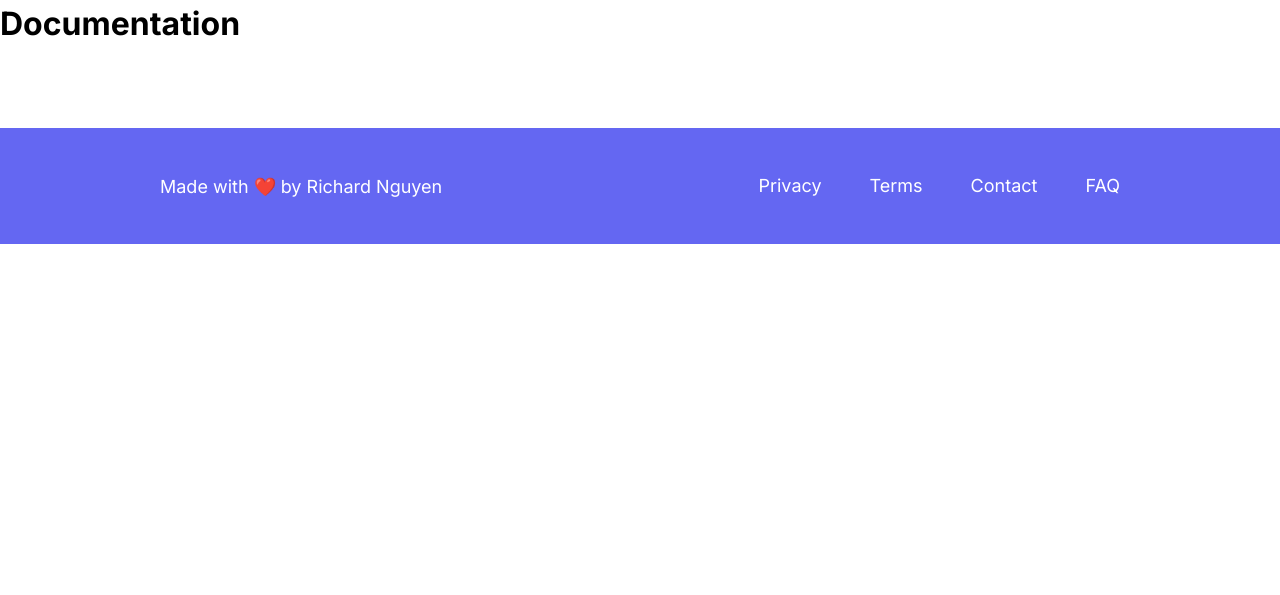
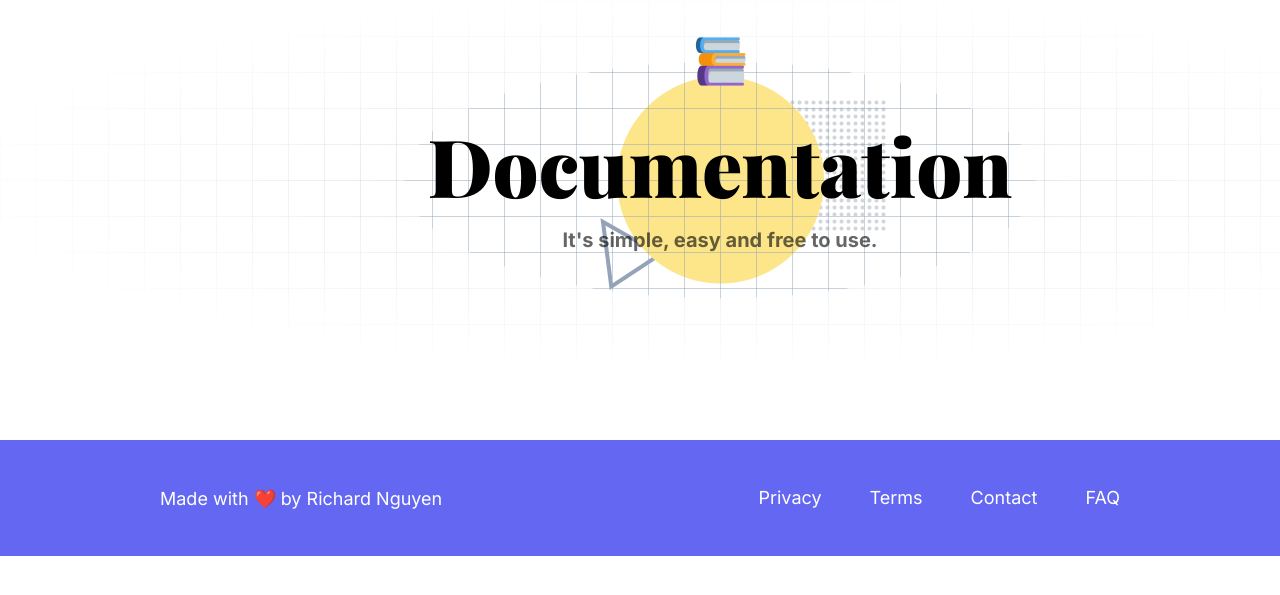
Before and after one commit to richardnguyen99/cursus-v1, a Flask app: page /docs in a window 1280 px wide; the page is wider, and only the part inside the window is pictured. Shown: the part 72-667 px from the top of that part. Run offline with Flask 3, Linux system fonts and the light colour scheme; parts of the project's set-up code (start-up, migrations or seed data) failed here and were passed over; some libraries are stand-ins or nearby versions; some web fonts are replaced.

Commit message:
feat: add banner for docs page

```diff
--- /dev/null
+++ b/cursus/static/css/_docs.css
@@ -0,0 +1,46 @@
+.docs__banner {
+  display: flex;
+  align-items: center;
+  justify-content: center;
+  flex-direction: column;
+
+  position: relative;
+  background: url('/static/img/docs-banner.png');
+  background-size: contain;
+  background-repeat: no-repeat;
+
+  width: 1440px;
+  height: 360px;
+
+  margin-left: auto;
+  margin-right: auto;
+
+  padding-top: var(--cursus-gutter-20, 5rem);
+  padding-bottom: var(--cursus-gutter-20, 5rem);
+}
+
+.docs__banner__text {
+  position: relative;
+  z-index: 1;
+  display: flex;
+  align-items: center;
+  justify-content: center;
+  font-family: var(--cursus-font-serif);
+
+  max-width: 640px;
+
+  font-size: 5rem;
+  font-weight: var(--cursus-font-black, 900);
+}
+
+.docs__banner__sub-text {
+  position: relative;
+  z-index: 1;
+  text-align: center;
+
+  max-width: 768px;
+
+  font-size: 20px;
+  font-weight: var(--cursus-font-bold, 600);
+  color: rgb(var(--cursus-color-black) / 0.6);
+}
--- a/cursus/templates/_base.html
+++ b/cursus/templates/_base.html
@@ -22,6 +22,22 @@
       href="https://fonts.googleapis.com/css2?family=Inter:wght@100;200;300;400;500;600;700;800;900&family=Playfair+Display:ital,wght@0,400;0,500;0,600;0,700;0,800;0,900;1,400;1,500;1,600;1,700;1,800;1,900&display=swap"
       rel="stylesheet"
     />
+    <link
+      rel="stylesheet"
+      href="https://cdn-uicons.flaticon.com/2.0.0/uicons-regular-straight/css/uicons-regular-straight.css"
+    />
+    <link
+      rel="stylesheet"
+      href="https://cdn-uicons.flaticon.com/2.0.0/uicons-regular-rounded/css/uicons-regular-rounded.css"
+    />
+    <link
+      rel="stylesheet"
+      href="https://cdn-uicons.flaticon.com/2.0.0/uicons-solid-rounded/css/uicons-solid-rounded.css"
+    />
+    <link
+      rel="stylesheet"
+      href="https://cdn-uicons.flaticon.com/2.0.0/uicons-regular-rounded/css/uicons-regular-rounded.css"
+    />
 
     {% block css %}
     <link rel="stylesheet" href="/static/css/index.css" />
--- a/cursus/templates/about.html
+++ b/cursus/templates/about.html
@@ -73,6 +73,10 @@
     Cursus can do.
   </p>
   <p>Or, you can try it out live <a href="/demo">demonstration</a>.</p>
+  <h1>Credits</h1>
+  <ul>
+    <li>UIcons by <a href="https://www.flaticon.com/uicons">Flaticon</a></li>
+  </ul>
 </section>
 
 {% endblock %}
--- a/cursus/templates/docs.html
+++ b/cursus/templates/docs.html
@@ -1,4 +1,11 @@
 {% extends "_base.html" %} {% block title %}Documentation{% endblock %} {% block
-main %} {{ super() }}
-<h1>Documentation</h1>
+css %} {{ super() }}
+<link rel="stylesheet" href="/static/css/_docs.css" />
+{% endblock %} {% block main %} {{ super() }}
+<div class="docs__banner">
+  <h1 class="docs__banner__text">Documentation</h1>
+  <h2 class="docs__banner__sub-text">
+    It&apos;s simple, easy and free to use.
+  </h2>
+</div>
 {% endblock %}
```
Also changed, not shown: cursus/static/img/docs-banner.png (added).
